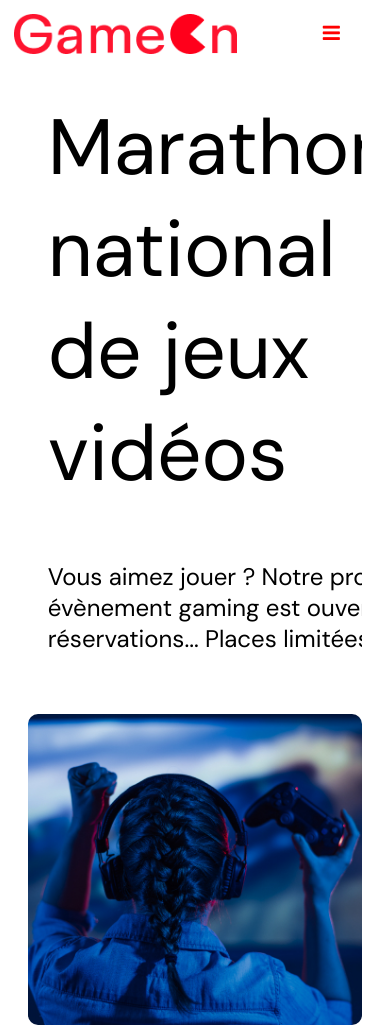
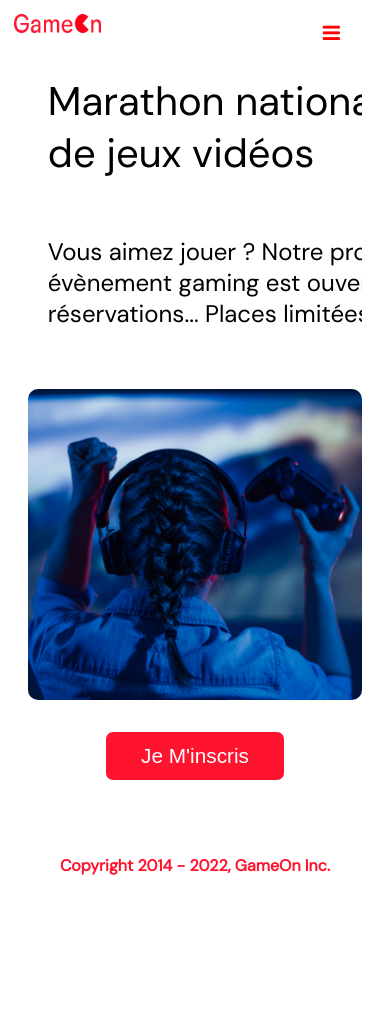
Before and after one commit to AntChr/GameOn-OCJSReact-4, a website built with Vite: page index.html in a window 390 px wide. Shown: the top 1025 px of the page. After the commit the page ends 876 px from the top, so only its background shows below. Built offline with nearby package versions, Linux system fonts and the light colour scheme; files whose address does not match are found by name.

Commit message:
DAJR-33 DAJR-34 DAJR-35

```diff
--- a/index.html
+++ b/index.html
@@ -14,7 +14,7 @@
   <body>
     <div class="topnav" id="myTopnav">
       <div class="header-logo">
-      <img alt="logo" src="/src/assets/Logo.png" width="90%" height="80%" />
+      <img class="header-logo-img" alt="logo" src="/src/assets/Logo.png" />
     </div>
     <div class="main-navbar">
       <a href="#" class="active"><span>Détails de l'évènement</span></a>
--- a/package.json
+++ b/package.json
@@ -9,9 +9,6 @@
     "preview": "vite preview",
     "doc": "jsdoc -c ./jsdoc-config.json"
   },
-  "dependencies": {
-    "vue": "^3.3.4"
-  },
   "devDependencies": {
     "@vitejs/plugin-vue": "^4.2.3",
     "jsdoc": "^4.0.2",
--- a/src/style/modal.css
+++ b/src/style/modal.css
@@ -35,6 +35,10 @@
 }
 .header-logo {
     float: left;
+}
+.header-logo-img{
+  width: 277px;
+  height: 50px;
 }
 .main-navbar {
     float: right;
@@ -83,6 +87,10 @@
 }
 
 @media screen and (max-width: 1030px) {
+  .header-logo-img{
+    width: 103px;
+    height: 19px;
+  }
   .topnav.responsive {position: relative;}
   .topnav.responsive .icon {
     position: absolute;
@@ -101,11 +109,11 @@
   .main-navbar {
     position: absolute;
     right: 0;
-    z-index: 3;
+    z-index: 1;
     border-radius: 5px;
   }
   .hero-headline {
-    font-size: 4.9rem !important;
+    font-size: 40px !important;
     font-weight: normal;
     white-space: nowrap;
   }
@@ -465,6 +473,7 @@
   position: relative;
   text-align: left;
   min-width: 424px;
+  z-index: 0;
 }
 .hero-content::after {
   content: "";
@@ -480,7 +489,7 @@
   z-index: 1;
 }
 .hero-headline {
-  font-size: 6rem;
+  font-size: 96px;
   font-weight: normal;
   white-space: nowrap;
 }
@@ -525,6 +534,10 @@
   margin: 0 20px;
 }
 @media screen and (max-width: 800px) {
+  .header-logo-img{
+    width: 103px;
+    height: 19px;
+  }
   .hero-section {
     height: 100%;
     display: block;
@@ -543,7 +556,7 @@
   }
   .hero-headline {
     width: 100%;
-    font-size: 3.5rem;
+    font-size: 40px;
     white-space: normal;
   }
   .hero-text {
```
Also changed, not shown: README.md, 1 other file.
